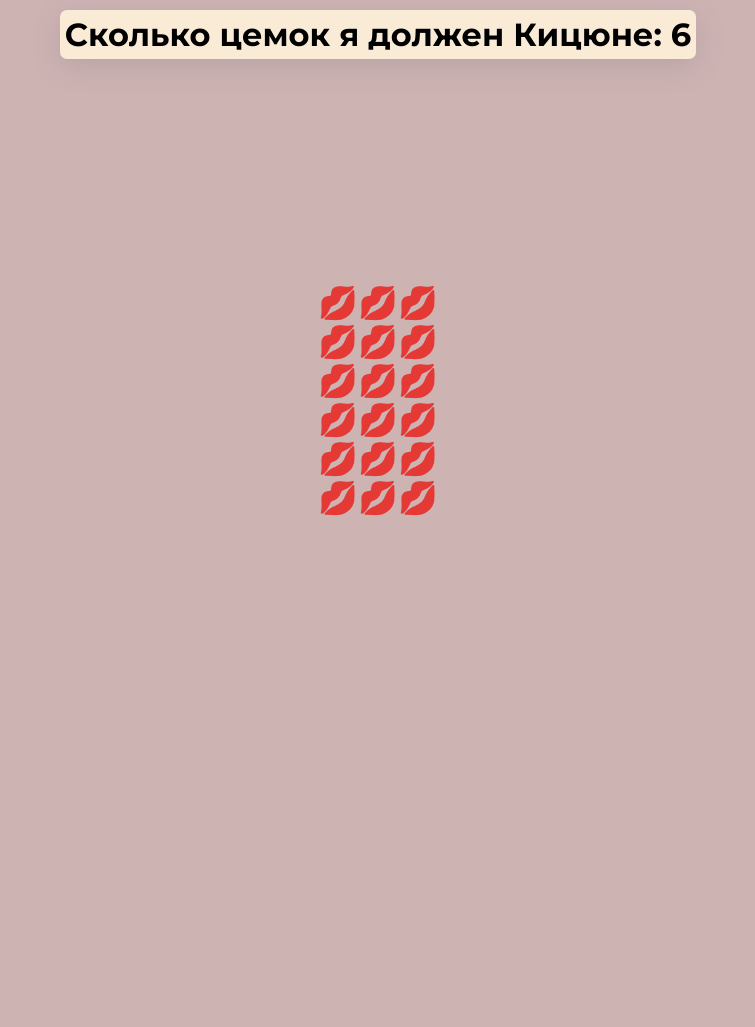
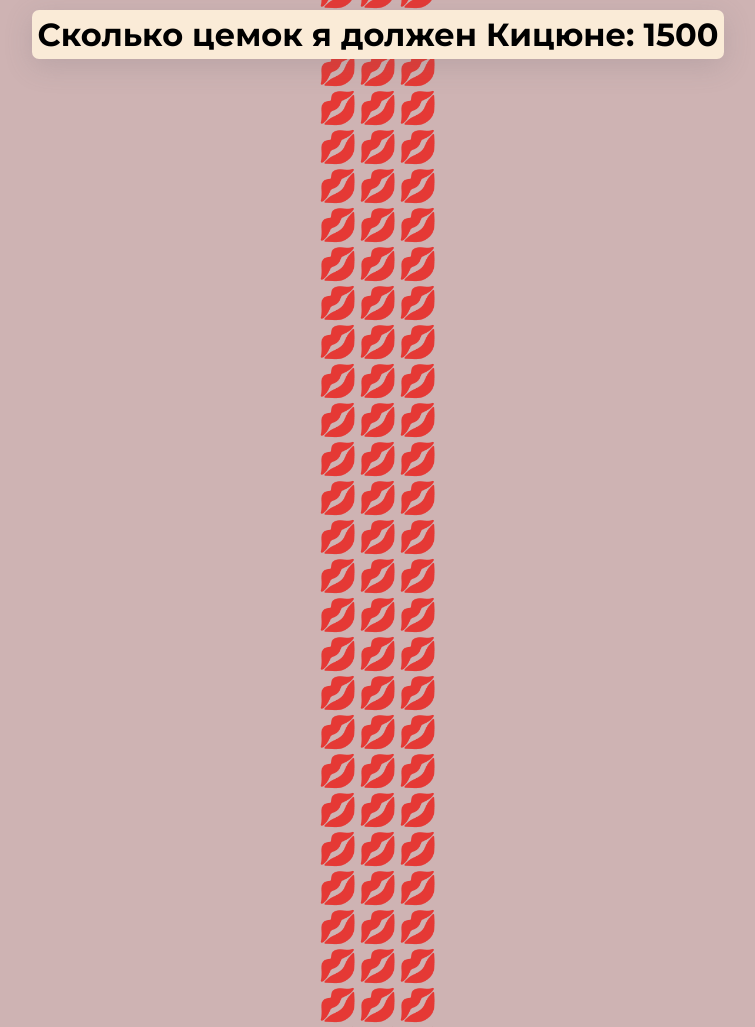
Before and after one commit to kirilwallstreetreserv/funnischka, a plain HTML site: page index.html in a window 1280 px wide. Shown: the top 1027 px of the page, without its empty margins (262-1017 px from the left). Before the commit the page ends 800 px from the top, so only its background shows below. Drawn offline with Linux system fonts and the light colour scheme.

Commit message:
"Changed interval time in setInterval from 2000 to 10"

```diff
--- a/index.html
+++ b/index.html
@@ -80,7 +80,7 @@
     }
 
     // Бесконечный цикл добавления эмодзи каждые 5 секунд
-    setInterval(addEmoji, 2000);
+    setInterval(addEmoji, 10);
 </script>
 
 </body>
```
